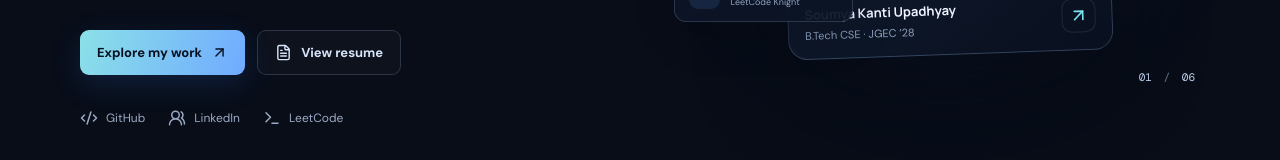
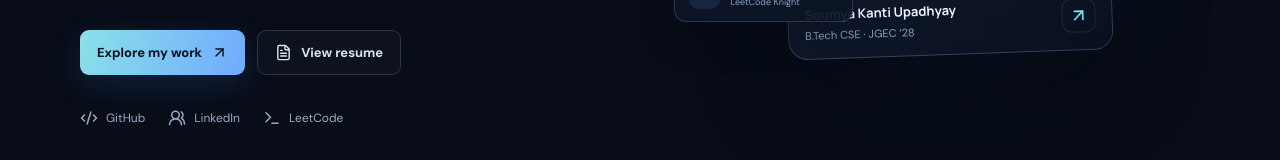
Before and after one commit to Soumyakanti343/Soumya_Kanti_Upadhyay_Portfolio, a React (Vite) app: page / in a window 1280 px wide. Shown: the part 573-733 px from the top of the page. Built offline with nearby package versions, Linux system fonts and the light colour scheme.

Commit message:
Remove hero index display from Hero component

```diff
--- a/src/components/Hero.jsx
+++ b/src/components/Hero.jsx
@@ -40,7 +40,7 @@ export default function Hero() {
           </div>
           <div className="float-chip chip-ai"><span className="chip-icon">✳</span><div><strong>AI / ML</strong><small>Build · Experiment · Learn</small></div></div>
           <div className="float-chip chip-cp"><span className="chip-icon chip-icon-code">&lt;/&gt;</span><div><strong>Competitive Coding</strong><small>LeetCode Knight</small></div></div>
-          <div className="hero-index">01 <span>/</span> 06</div>
+          <div className="hero-index"> <span></span> </div>
         </div>
       </div>
       <a href="#about" className="scroll-cue"><ArrowDown size={15} /> SCROLL TO EXPLORE</a>
```
